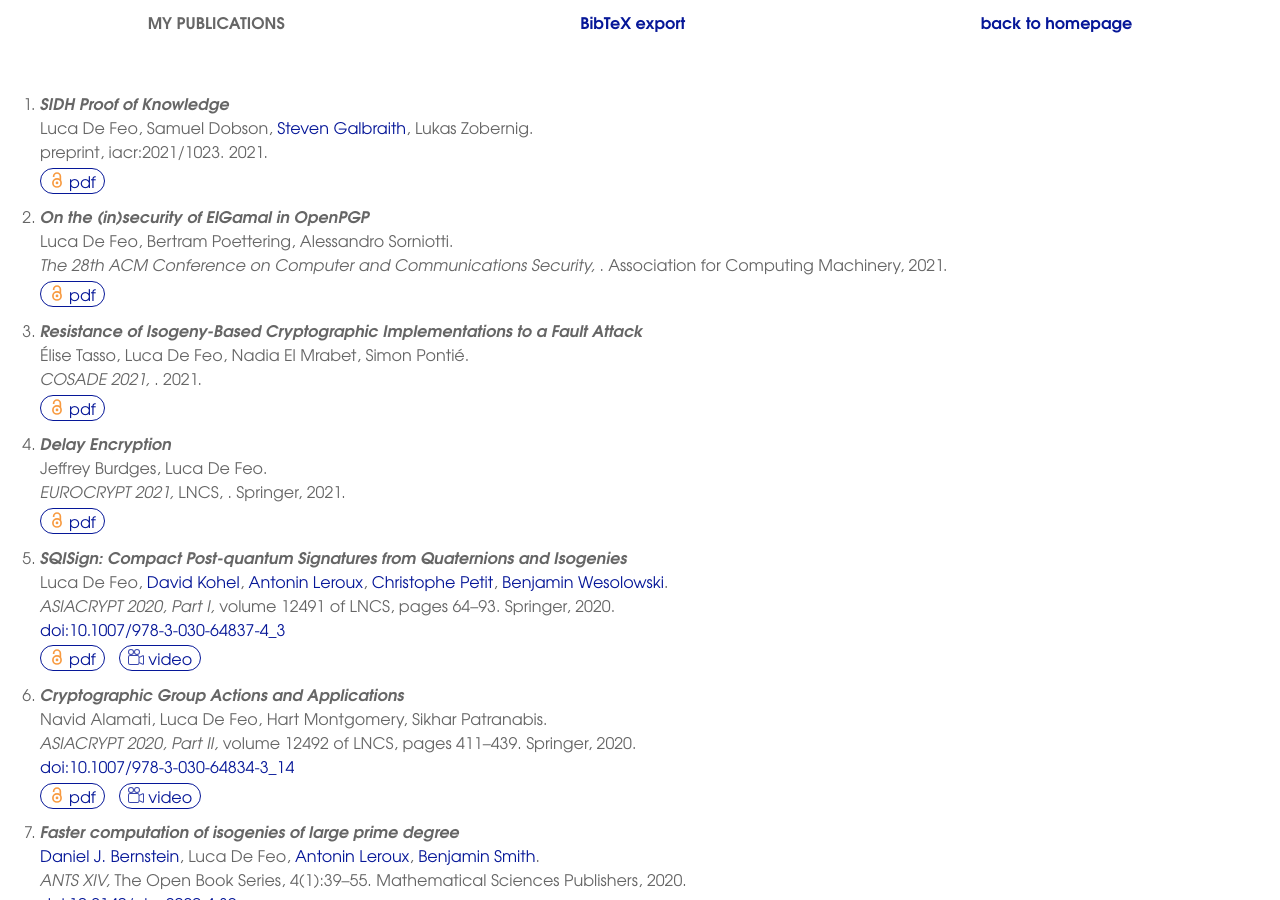
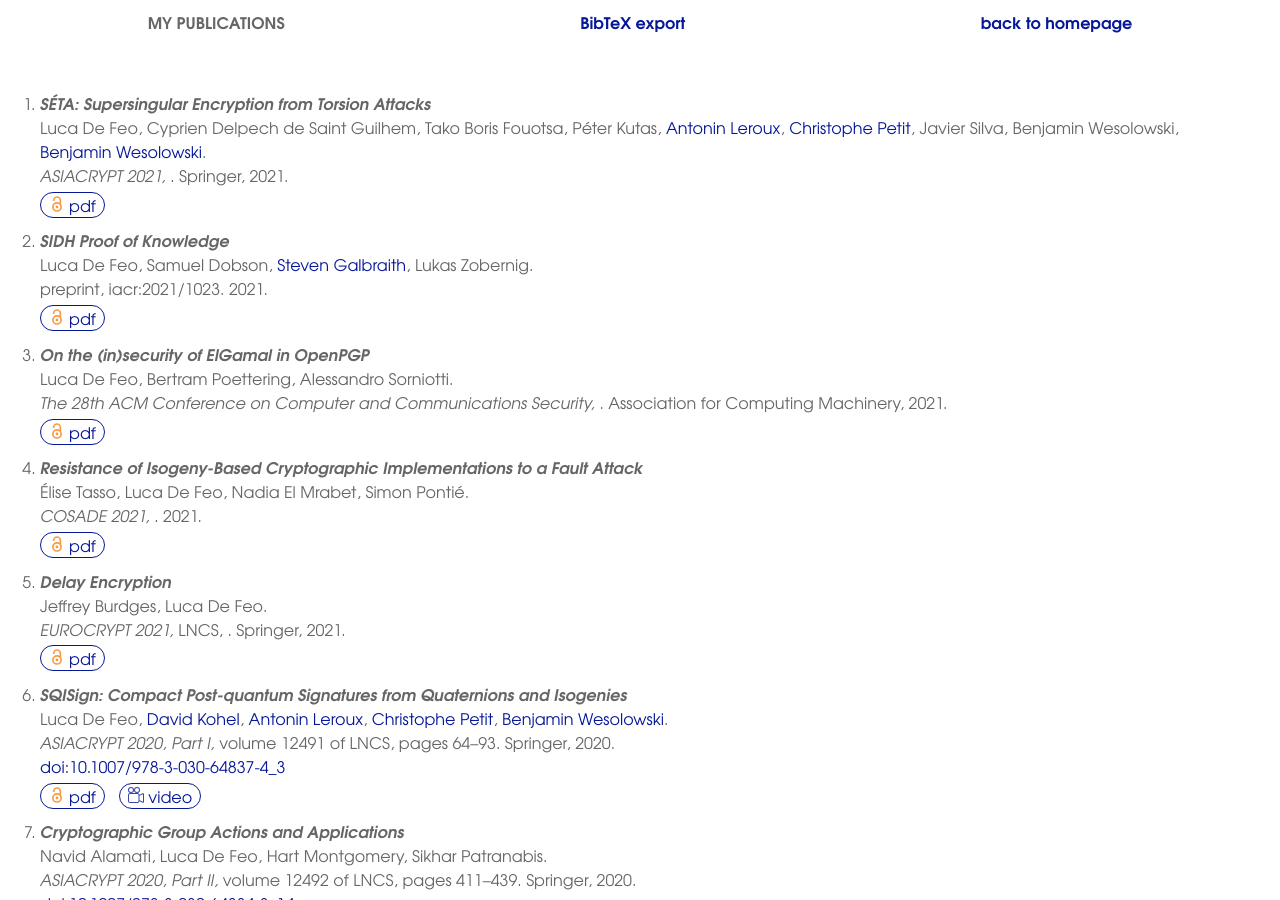
Before and after one commit to defeo/defeo.github.io, a Jekyll site: the page built from pubs.html, in a window 1280 px wide and 900 px high. Built offline with Jekyll 4.4.1, drawn with Linux system fonts in a browser that asks for light colours.

Commit message:
New paper

```diff
--- a/_data/papers.yaml
+++ b/_data/papers.yaml
@@ -1,4 +1,25 @@
 papers:
+  - type: conference
+    title: 'SÉTA: Supersingular Encryption from Torsion Attacks'
+    authors:
+      - me
+      - Cyprien Delpech de Saint Guilhem
+      - Tako Boris Fouotsa
+      - Péter Kutas
+      - aleroux
+      - cpetit
+      - Javier Silva
+      - Benjamin Wesolowski
+      - bweso
+    bibinfo:
+      publisher: Springer
+      title:
+        long: ASIACRYPT 2021
+        short: ASIACRYPT 2021
+    download: 'https://eprint.iacr.org/2019/1291.pdf'
+    date: 2021-12
+    year: 2021
+
   - type: preprint
     title: SIDH Proof of Knowledge
     authors:
@@ -257,7 +278,7 @@ papers:
     download: 'https://github.com/defeo/hdr/releases/download/defended/hdr.pdf'
     video: 'https://vimeo.com/defeo/hdr'
     date: 2018-12-14
-    year: 2010
+    year: 2018
 
   - type: conference
     title: Towards practical key exchange from ordinary isogeny graphs
```
